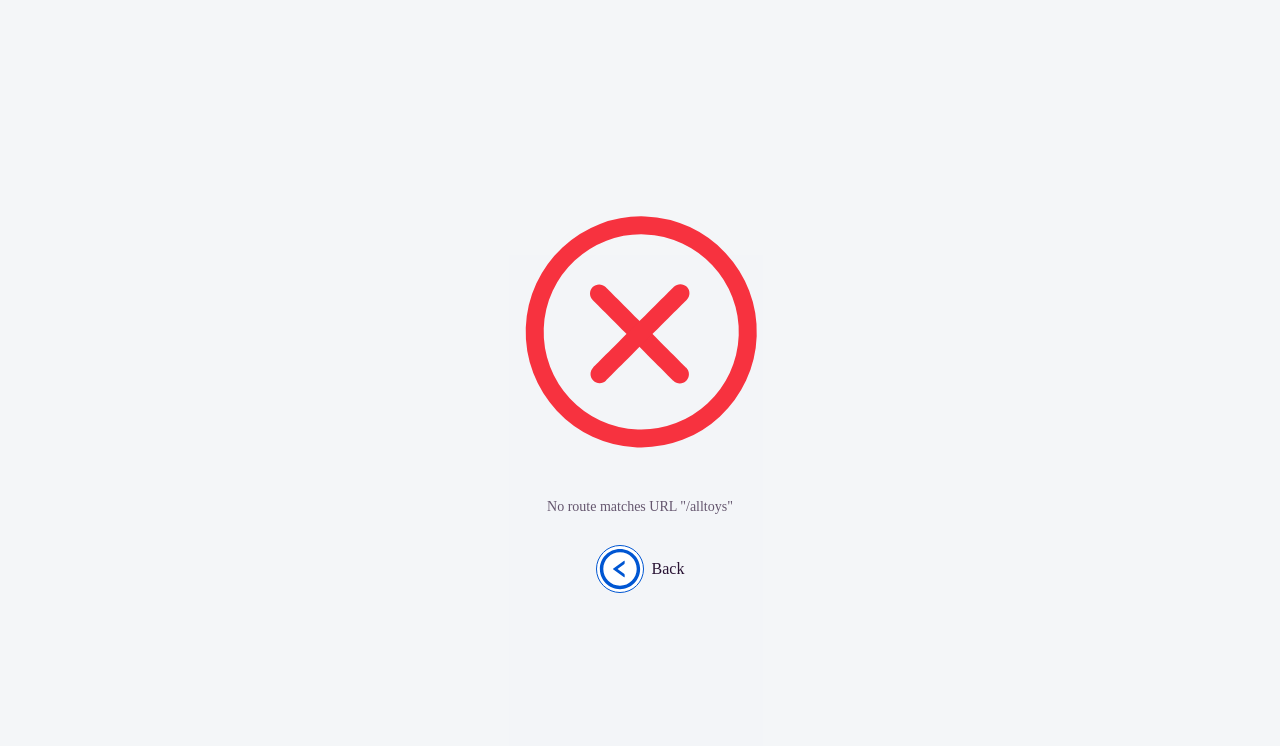
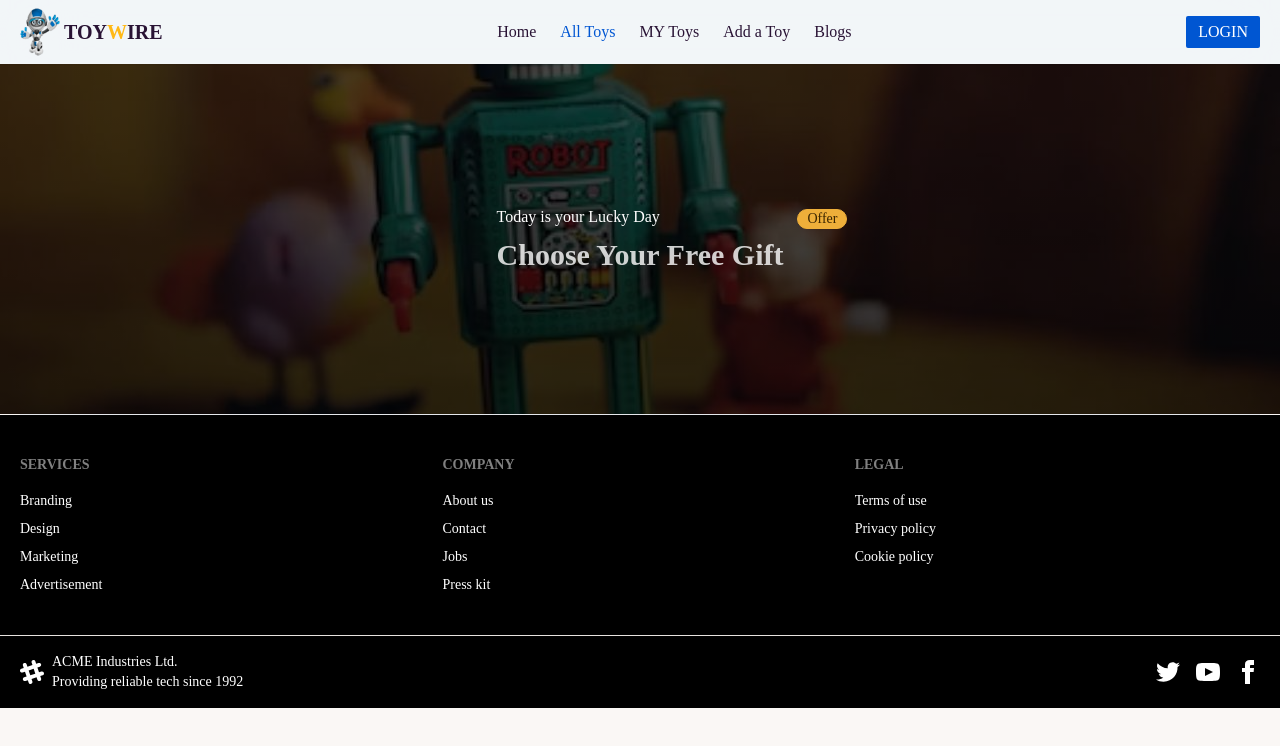
Before and after one commit to smsohag32/toyWire-client-site, a React (Vite) app: page /alltoys in a window 1280 px wide. Shown: the top 746 px of the page. Built offline with nearby package versions, Linux system fonts and the light colour scheme; no server answers.

Commit message:
ratting formate validate and all toys offer banner implemented

```diff
--- /dev/null
+++ b/src/components/HeaderBanner.jsx
@@ -0,0 +1,18 @@
+import img from "../assets/banner/banner.jpg";
+
+const HeaderBanner = ({ children }) => {
+  return (
+    <div
+      className="w-full flex justify-center items-center h-[350px]"
+      style={{
+        backgroundImage: `linear-gradient(rgba(0, 0, 0, 0.7), rgba(0, 0, 0, 0.8)),url('${img}')`,
+        backgroundPosition: "center",
+        backgroundSize: "cover",
+      }}
+    >
+      <div className=" text-white">{children}</div>
+    </div>
+  );
+};
+
+export default HeaderBanner;
--- a/src/pages/AddToy/AddToy.jsx
+++ b/src/pages/AddToy/AddToy.jsx
@@ -3,6 +3,7 @@ import { FaProductHunt } from "react-icons/fa";
 import { AuthContext } from "../../context/AuthProvider";
 import { useForm } from "react-hook-form";
 import Swal from "sweetalert2";
+
 const AddToy = () => {
   const { user } = useContext(AuthContext);
   // handle create product
@@ -13,14 +14,6 @@ const AddToy = () => {
     formState: { errors },
   } = useForm();
 
-  // handle to max ratting
-  const maxRatting = 5;
-  const validateHeightRating = (value) => {
-    if (value > maxRatting) {
-      return `The height rating should not exceed ${maxRatting}`;
-    }
-    return true;
-  };
   //   handle form value in react hook form to post database
   const onSubmit = (newToy) => {
     fetch(`http://localhost:3000/toys`, {
@@ -62,15 +55,13 @@ const AddToy = () => {
             <div className="grid md:grid-cols-2 md:gap-6">
               <div className="relative z-0 w-full mb-6 group">
                 <input
-                  {...register("name", {
-                    required: "Field is empty input your name",
-                  })}
+                  {...register("sellerName")}
                   type="text"
-                  name="name"
+                  name="sellerName"
                   id="floating_name"
                   className="block py-2.5 px-0 rounded-md ps-3 w-full text-sm text-gray-900 bg-transparent border-0 border-b-2 border-gray-300 appearance-none dark:border-gray-600 dark:focus:border-blue-500 focus:outline-none focus:ring-0 focus:border-blue-600 peer"
                   placeholder=" "
-                  defaultValue={user?.displayName}
+                  value={user?.displayName}
                 />
                 <label
                   htmlFor="floating_name"
@@ -78,27 +69,16 @@ const AddToy = () => {
                 >
                   Seller Name
                 </label>
-                {errors.name && (
-                  <span className="text-red-600 text-sm">
-                    <small>{errors.name?.message} *</small>
-                  </span>
-                )}
               </div>
               <div className="relative z-0 w-full mb-6 group">
                 <input
-                  {...register("email", {
-                    required: "This field required *",
-                    pattern: {
-                      value: /^[A-Z0-9._%+-]+@[A-Z0-9.-]+\.[A-Z]{2,}$/i,
-                      message: "Invalid email address",
-                    },
-                  })}
+                  {...register("email")}
                   type="email"
                   name="email"
                   id="floating_email"
                   className="block py-2.5 ps-3 rounded-lg w-full text-sm text-gray-900 bg-transparent border-0 border-b-2 border-gray-300 appearance-none dark:border-gray-600 dark:focus:border-blue-500 focus:outline-none focus:ring-0 focus:border-blue-600 peer"
                   placeholder=" "
-                  defaultValue={user?.email}
+                  value={user?.email}
                 />
                 <label
                   htmlFor="floating_email"
@@ -106,11 +86,6 @@ const AddToy = () => {
                 >
                   Seller Email
                 </label>
-                {errors?.email && (
-                  <span className="text-red-600 text-sm">
-                    <small>{errors.email?.message}</small>
-                  </span>
-                )}
               </div>
             </div>
           </div>
@@ -143,19 +118,11 @@ const AddToy = () => {
           <div className="py-3">
             <h3 className="text-xl font-medium mb-3">Description</h3>
             <textarea
-              {...register("description", {
-                required: "Field is empty input your name",
-              })}
               placeholder="Enter Toy Details Description"
               rows="5"
               name="description"
               className="textarea border-1 leading-snug border-stone-400 textarea-ghost border-opacity-50 textarea-lg w-full"
             ></textarea>
-            {errors?.description && (
-              <span className="text-red-600 text-sm">
-                <small>{errors.description?.message}</small>
-              </span>
-            )}
           </div>
 
           <div className="py-3 grid grid-cols-2 gap-10">
@@ -189,9 +156,13 @@ const AddToy = () => {
               <input
                 {...register("ratting", {
                   required: "This field is required *",
-                  validate: validateHeightRating,
+                  max: { value: 5, message: "Max ratting 5" },
+                  pattern: {
+                    value: /^\d+(\.\d{1,2})?$/,
+                    message: "Invalid Ratting ",
+                  },
                 })}
-                type="number"
+                type="text"
                 name="ratting"
                 id="ratting"
                 className="input-ghost input border-1 border-stone-300 w-full"
--- /dev/null
+++ b/src/pages/AllToys/AllToys/AllToys.jsx
@@ -0,0 +1,26 @@
+import HeaderBanner from "../../../components/HeaderBanner";
+
+const AllToys = () => {
+  return (
+    <div>
+      <HeaderBanner>
+        <div className="flex flex-col space-y-2">
+          <p>Today is your Lucky Day</p>
+          <div className="relative">
+            <h2 className="text-3xl  font-bold opacity-80">
+              Choose Your Free Gift
+            </h2>
+            <div className="badge badge-accent absolute right-3 md:-right-16 -top-7">
+              Offer
+            </div>
+          </div>
+        </div>
+      </HeaderBanner>
+      <div className="toy-container">
+        <hr />
+      </div>
+    </div>
+  );
+};
+
+export default AllToys;
--- /dev/null
+++ b/src/pages/MyToys/MyToys.jsx
@@ -0,0 +1,9 @@
+const MyToys = () => {
+  return (
+    <div>
+      <div></div>
+    </div>
+  );
+};
+
+export default MyToys;
--- a/src/routes/Routes.jsx
+++ b/src/routes/Routes.jsx
@@ -5,6 +5,7 @@ import Login from "../pages/Login/Login";
 import SingUp from "../pages/Singup/Singup";
 import AddToy from "../pages/AddToy/AddToy";
 import ErrorPage from "../pages/ErrorPage/ErrorPage";
+import AllToys from "../pages/AllToys/AllToys/AllToys";
 
 const routes = createBrowserRouter([
   {
@@ -15,6 +16,10 @@ const routes = createBrowserRouter([
       {
         path: "/",
         element: <Home />,
+      },
+      {
+        path: "alltoys",
+        element: <AllToys />,
       },
       {
         path: "login",
```
Also changed, not shown: src/assets/banner/banner.jpg (added), src/assets/logo/photo-1608015950412-69cf3a0ac615.avif (deleted).
